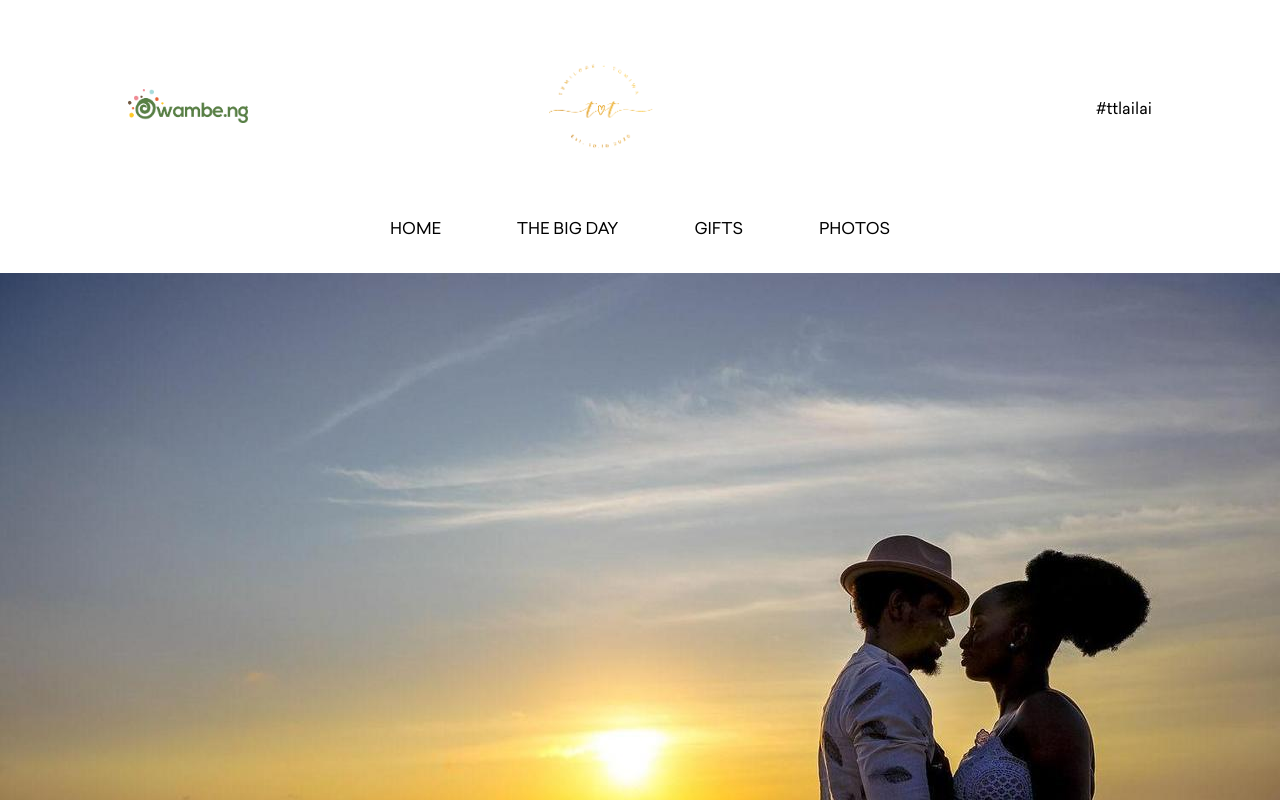
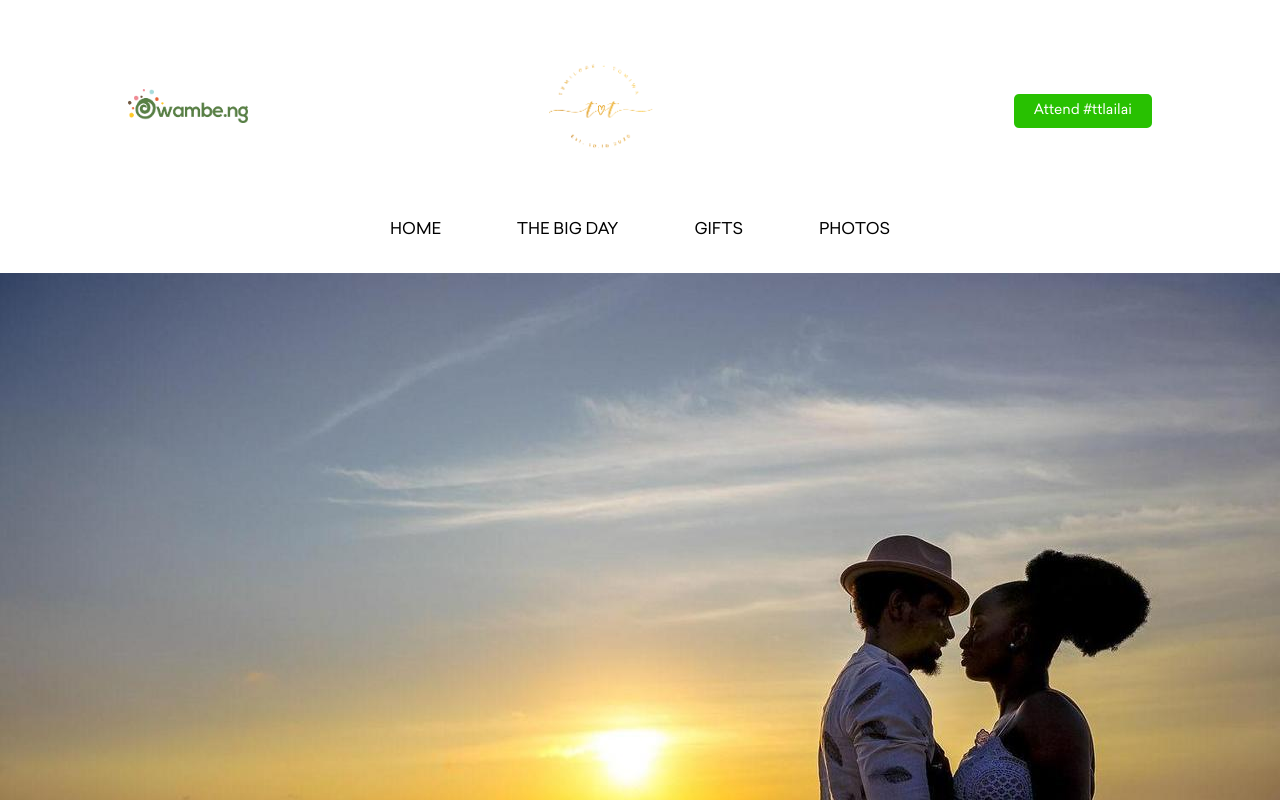
Before and after one commit to mrtoluadesina/linkup-website, a React (Create React App) app: page /event in a window 1280 px wide. Shown: the top 800 px of the page. Built offline with nearby package versions, Linux system fonts and the light colour scheme.

Commit message:
make hashtag into attend button

```diff
--- a/src/components/Header/EventHeader.tsx
+++ b/src/components/Header/EventHeader.tsx
@@ -17,7 +17,7 @@ const EventHeader: React.FC<ComponentProps> = (props) => {
                         <img src="/assets/images/wedding-logo.png" alt="wedding" />
                     </div>
                     <div className="side-item">
-                        <p>#ttlailai</p>
+                        <a href="https://app.owambe.ng/event/detail/5f814b2654ed040025a3119e" className="btn">Attend #ttlailai</a>
                     </div>
                 </div>
                 <Nav />
```
